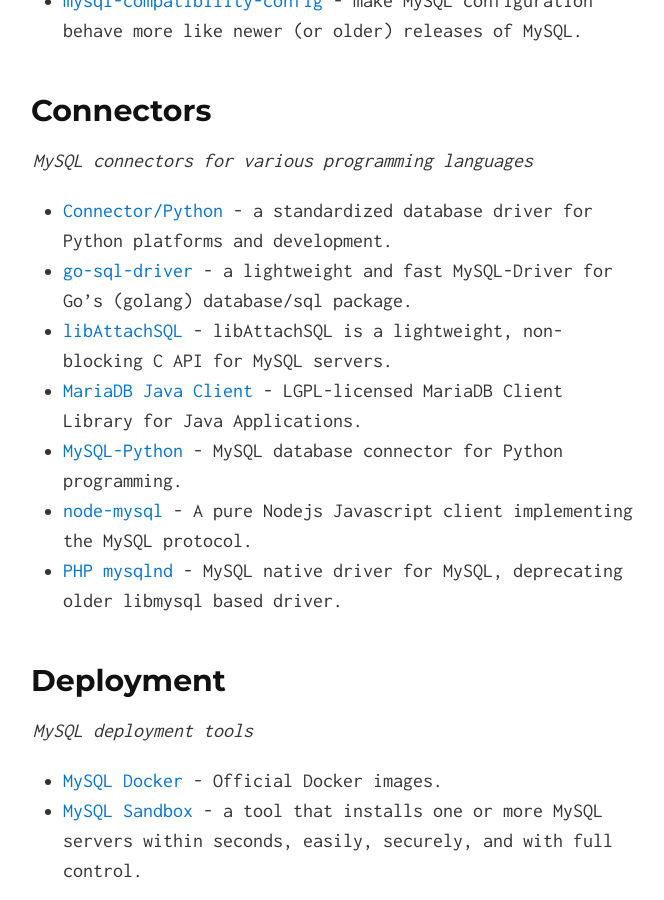
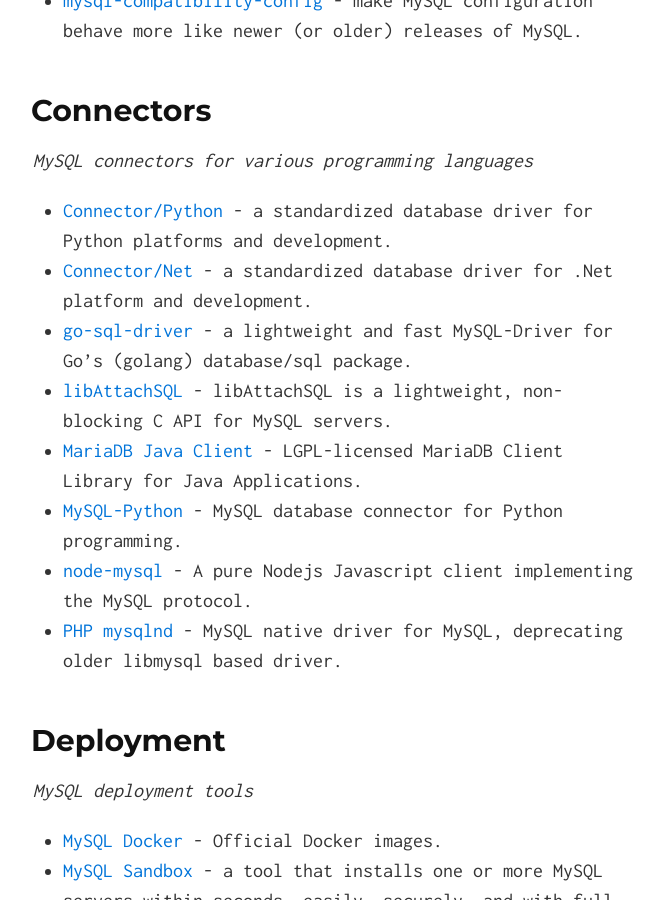
Before and after one commit to shlomi-noach/awesome-mysql, a Jekyll site: the page built from index.md, in a window 1280 px wide and 900 px high, scrolled down 2634 px. Shown: the whole window, without its empty margins (307-971 px from the left). Built offline with Jekyll 4.4.1, drawn with Linux system fonts in a browser that asks for light colours.

Commit message:
Added .Net to Connectors
Added .Net to Connectors

```diff
--- a/index.md
+++ b/index.md
@@ -76,6 +76,7 @@
 *MySQL connectors for various programming languages*
 
 - [Connector/Python](https://dev.mysql.com/downloads/connector/python/) - a standardized database driver for Python platforms and development.
+- [Connector/Net](https://dev.mysql.com/downloads/connector/net/) - a standardized database driver for .Net platform and development.
 - [go-sql-driver](https://github.com/go-sql-driver/mysql) - a lightweight and fast MySQL-Driver for Go's (golang) database/sql package.
 - [libAttachSQL](http://libattachsql.org) - libAttachSQL is a lightweight, non-blocking C API for MySQL servers.
 - [MariaDB Java Client](https://mariadb.com/kb/en/mariadb/mariadb-connector-j/) - LGPL-licensed MariaDB Client Library for Java Applications.
```
